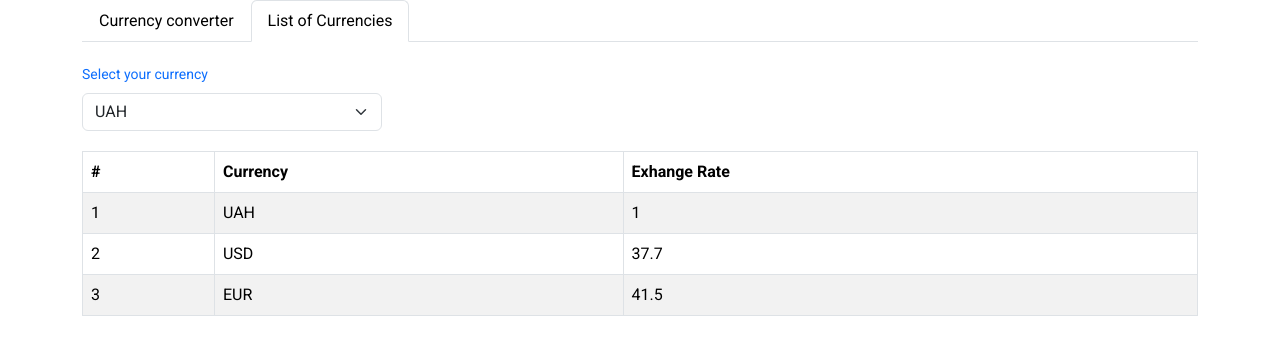
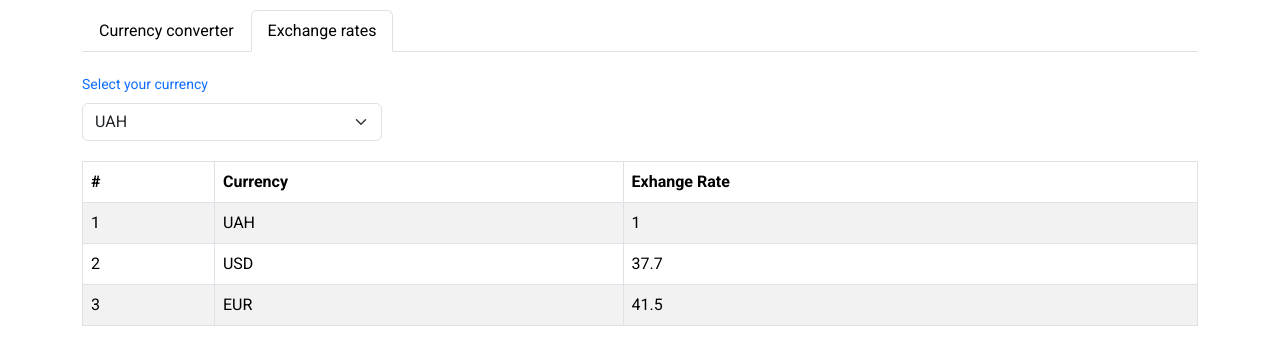
Before and after one commit to Sanya486/currency-converter-react-app, a React (Create React App) app: page /currency-converter-react-app/currency-list in a window 1280 px wide. Shown: the top 364 px of the page. Built offline with nearby package versions, Linux system fonts and the light colour scheme.

Commit message:
fix-styles add meu button on mob

```diff
--- a/src/components/Layout.jsx
+++ b/src/components/Layout.jsx
@@ -1,12 +1,12 @@
 import React from "react";
 import { Outlet } from "react-router-dom";
-import Tabs from "./Tabs";
+import Navigation from "./Tabs";
 import { Container } from "react-bootstrap";
 // import { Container } from "./Layout.styled";
 
 const Layout = () => (
   <Container>
-    <Tabs />
+    <Navigation />
     <Outlet />
   </Container>
 );
--- a/src/components/Tabs.jsx
+++ b/src/components/Tabs.jsx
@@ -1,9 +1,25 @@
 import Nav from "react-bootstrap/Nav";
 import { LinkContainer } from "react-router-bootstrap";
 import { NavLinkSt } from "../styled/Tabs.styled";
+import Dropdown from "react-bootstrap/Dropdown";
+import DropdownButton from "react-bootstrap/DropdownButton";
 
-const Tabs = () => (
-  <Nav variant="tabs" defaultActiveKey="/converter">
+
+const Navigation = () => (
+  <>
+    <DropdownButton id="dropdown-menu" title="Menu" className="d-sm-none">
+      <LinkContainer to="/">
+        <Dropdown.Item as="button">Currency converter</Dropdown.Item>
+      </LinkContainer>
+      <LinkContainer to="/currency-list">
+        <Dropdown.Item as="button">Exchange rates</Dropdown.Item>
+      </LinkContainer>
+    </DropdownButton>
+    <Nav
+      variant="tabs"
+      defaultActiveKey="/converter"
+      className="d-none d-sm-flex"
+    >
       <Nav.Item>
         <LinkContainer to="/">
           <NavLinkSt>Currency converter</NavLinkSt>
@@ -11,10 +27,11 @@ const Tabs = () => (
       </Nav.Item>
       <Nav.Item>
         <LinkContainer to="/currency-list">
-        <NavLinkSt>List of Currencies</NavLinkSt>
+          <NavLinkSt>Exchange rates</NavLinkSt>
         </LinkContainer>
       </Nav.Item>
     </Nav>
+  </>
 );
 
-export default Tabs;
+export default Navigation;
--- a/src/components/index.js
+++ b/src/components/index.js
@@ -3,4 +3,4 @@ export { default as CurrencySelector } from "./CurrencySelector";
 export { default as CurrencyTable } from "./CurrencyTable";
 export { default as Layout } from "./Layout";
 export { default as PageTitle } from "./PageTitle";
-export { default as Tabs } from "./Tabs";
+export { default as Navigation } from "./Tabs";
--- a/src/globalStyles.js
+++ b/src/globalStyles.js
@@ -3,7 +3,7 @@ import { createGlobalStyle } from "styled-components";
 const GlobalStyle = createGlobalStyle`
   body {
     margin: 0;
-    padding: 0;
+    padding: 10px;
     font-family: 'Roboto', sans-serif;
   }
 
```
Lines whose indentation alone changed are shown as unchanged.
